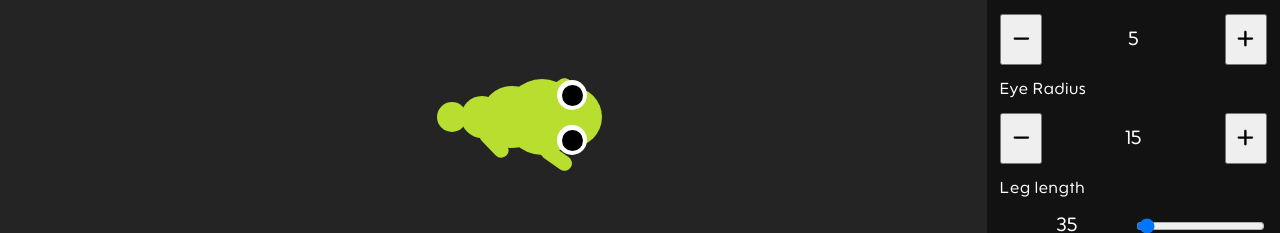
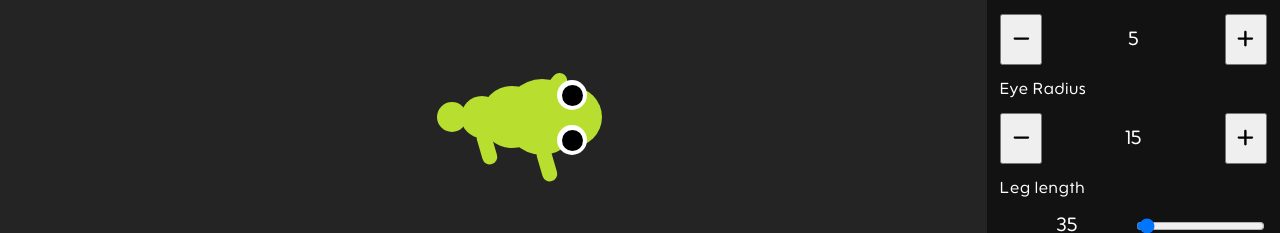
Before and after one commit to DaiF1/CreatureSandbox, a React (Vite) app: page / in a window 1280 px wide. Shown: the part 283-516 px from the top of the page. Built offline with nearby package versions, Linux system fonts and the light colour scheme.

Commit message:
fix(creature: legs): fix optimum position and maximum distance calculations

```diff
--- a/src/App.tsx
+++ b/src/App.tsx
@@ -141,7 +141,9 @@ function App() {
                         type="number"
                         value={legWidth}
                         onChange={e => {
-                            setLegWidth(Math.max(Number(e.target.value), 1));
+                            let width = Number(e.target.value);
+                            setLegWidth(Math.max(width, 1));
+                            setLegLength(Math.max(legLength, width * 2));
                     }}></input>
                     <input className="config-slider"
                         type="range"
@@ -149,7 +151,9 @@ function App() {
                         max={30}
                         value={legWidth}
                         onChange={(e) => {
-                            setLegWidth(Number(e.target.value));
+                            let width = Number(e.target.value);
+                            setLegWidth(width);
+                            setLegLength(Math.max(legLength, width * 2));
                         }}>
                     </input>
                 </div>
--- a/src/ArmatureNode.tsx
+++ b/src/ArmatureNode.tsx
@@ -83,8 +83,8 @@ export function ArmatureNode({ x = 0,
                     y: y + (radius - legWidth) * Math.sin(dirTheta - degToRad(90)),
                 }}
                 targetPoint={{
-                    x: x + (radius + legLength) * Math.cos(dirTheta - degToRad(130)),
-                    y: y + (radius + legLength) * Math.sin(dirTheta - degToRad(130)),
+                    x: x + (radius + legLength) * Math.cos(dirTheta - degToRad(90)) + legLength * Math.cos(dirTheta - degToRad(130)),
+                    y: y + (radius + legLength) * Math.sin(dirTheta - degToRad(90)) + legLength * Math.sin(dirTheta - degToRad(130)),
                 }}
                 width={legWidth}
                 length={legLength}
@@ -97,8 +97,8 @@ export function ArmatureNode({ x = 0,
                     y: y + (radius - legWidth) * Math.sin(dirTheta + degToRad(90)),
                 }}
                 targetPoint={{
-                    x: x + (radius + legLength) * Math.cos(dirTheta + degToRad(130)),
-                    y: y + (radius + legLength) * Math.sin(dirTheta + degToRad(130)),
+                    x: x + (radius - legWidth) * Math.cos(dirTheta + degToRad(90)) + legLength * Math.cos(dirTheta + degToRad(130)),
+                    y: y + (radius - legWidth) * Math.sin(dirTheta + degToRad(90)) + legLength * Math.sin(dirTheta + degToRad(130)),
                 }}
                 width={legWidth}
                 length={legLength}
--- a/src/CreatureLeg.tsx
+++ b/src/CreatureLeg.tsx
@@ -1,4 +1,5 @@
 import {useState} from "react";
+import {degToRad} from "./utils";
 
 export interface CreatureLegProps {
     attachPoint: { x: number, y: number },
@@ -17,8 +18,9 @@ export function CreatureLeg({attachPoint, targetPoint, color, width, length}: Cr
         let dy = footLocation.y - attachPoint.y;
 
         let mag = Math.sqrt(dx * dx + dy * dy);
+        let maxLength = length * Math.sin(degToRad(40)) * 2; // Angle used to determine targetPoint
 
-        if (mag > length * 1.5 + width)
+        if (mag > maxLength * 2)
             setFootLocation(targetPoint);
 
         return Math.atan2(dy, dx);
```
